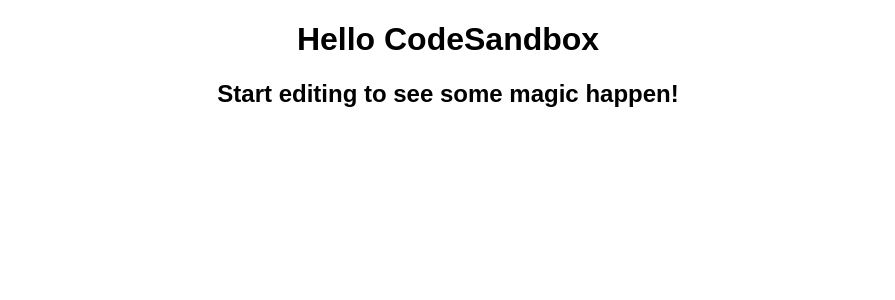
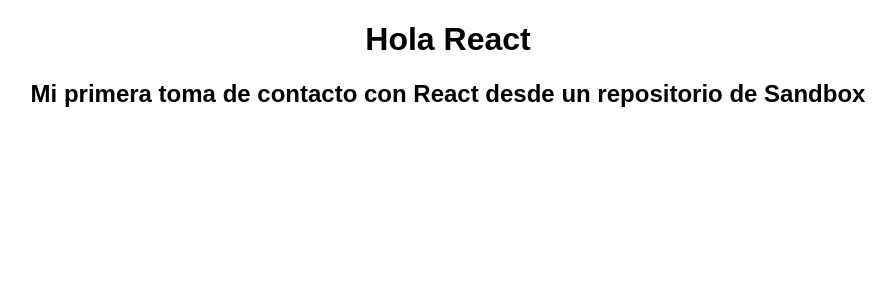
Before and after one commit to jrodriguezc160/workspace-react, a React (Create React App) app: page / in a window 1280 px wide. Shown: the top 300 px of the page, without its empty margins (192-1087 px from the left). Built offline with nearby package versions, Linux system fonts and the light colour scheme.

Commit message:
asdfsadf

```diff
--- a/src/App.js
+++ b/src/App.js
@@ -3,8 +3,8 @@
 export default function App() {
   return (
     <div className="App">
-      <h1>Hello CodeSandbox</h1>
-      <h2>Start editing to see some magic happen!</h2>
+      <h1>Hola React</h1>
+      <h2>Mi primera toma de contacto con React desde un repositorio de Sandbox</h2>
     </div>
   );
 }
```
